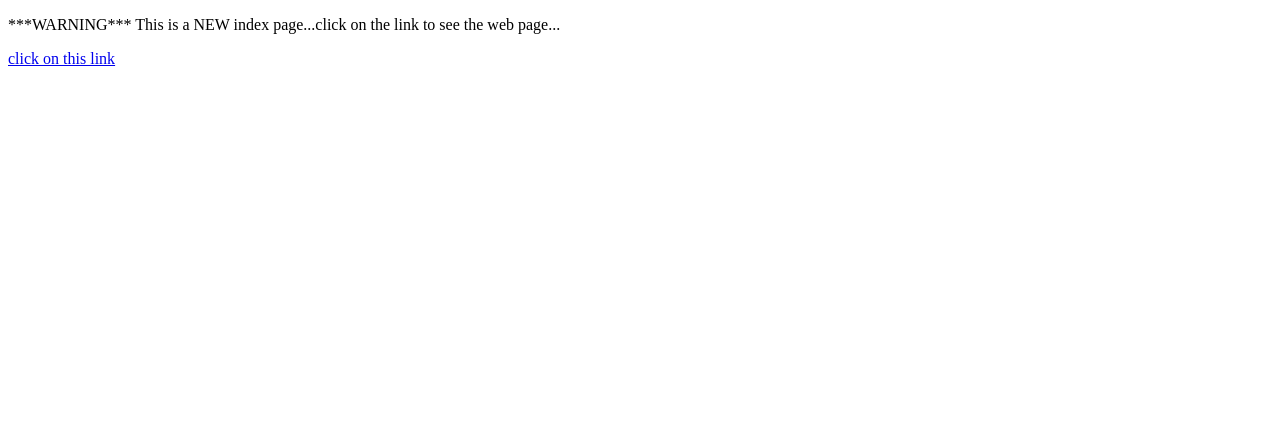
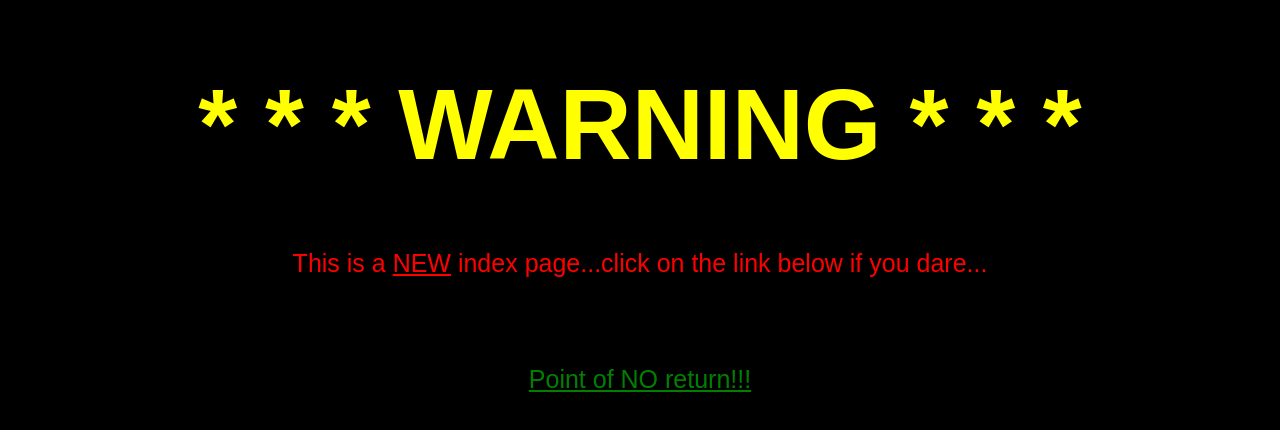
Before and after one commit to Shahidmumtaz/BootCampUCD.github.io, a plain HTML site: page index.html in a window 1280 px wide. Drawn offline with nearby package versions, Linux system fonts and the light colour scheme.

Commit message:
Add files via upload

```diff
--- /dev/null
+++ b/Styles-Index.css
@@ -0,0 +1,33 @@
+* {
+  padding: 0;
+  margin-top: 200;
+  font-family: sans-serif, Arial, Helvetica, sans-serif;
+}
+
+body {
+  background-color: black;
+}
+
+#container {
+  background-color: whitesmoke;
+}
+
+#header {
+  background-color: teal;
+  text-align: center;
+  color: whitesmoke;
+}
+a {
+  text-align: center;
+  color: green;
+}
+h1 {
+  font-size: 100px;
+  color: yellow;
+  text-align: center;
+}
+p {
+  text-align: center;
+  color: red;
+  font-size: 25px;
+}
--- a/index.html
+++ b/index.html
@@ -3,13 +3,38 @@
   <head>
     <meta charset="UTF-8" />
     <meta name="viewport" content="width=device-width, initial-scale=1.0" />
-    <title>Head: Document Title</title>
+    <title>* * * Warning * * *</title>
+    <link rel="stylesheet" href="Styles-Index.css" />
+    <link
+      rel="stylesheet"
+      href="https://cdnjs.cloudflare.com/ajax/libs/animate.css/3.5.2/animate.min.css"
+    />
+
+    <style>
+      /* mouse over link */
+      a:hover {
+        color: yellow;
+        font-size: 50px;
+      }
+    </style>
   </head>
   <body>
+    <div>
+      <h1 class="animated jello">
+        * * * WARNING * * *
+      </h1>
+    </div>
     <p>
-      ***WARNING*** This is a NEW index page...click on the link to see the web
-      page...
+      This is a <span style="text-decoration:underline">NEW</span>
+      index page...click on the link below if you dare...
+      <br />
+      <br />
+      <br />
+      <br />
+
+      <a href="https://bootcampucd.github.io/Main1.html"
+        >Point of NO return!!!</a
+      >
     </p>
-    <a href="https://bootcampucd.github.io/Main1.html">click on this link </a>
   </body>
 </html>
```
